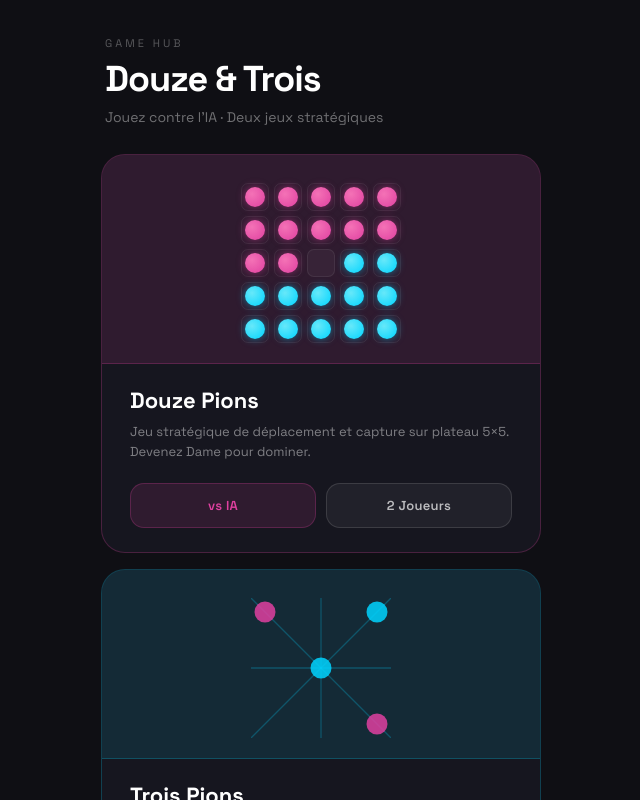
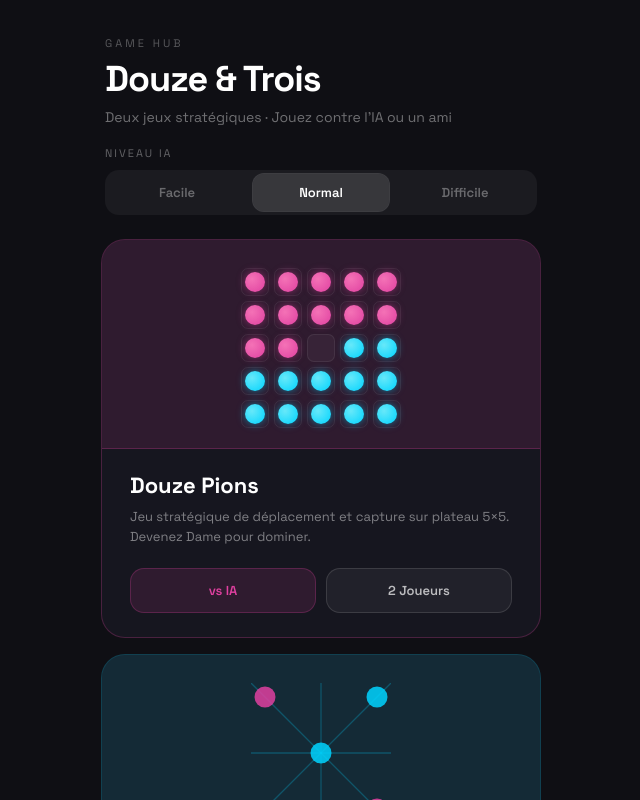
Before and after one commit to kanane666/Douze-pions, a React (Vite) app: page / in a window 1280 px wide. Shown: the top 800 px of the page, without its empty margins (319-959 px from the left). Built offline with nearby package versions, Linux system fonts and the light colour scheme.

Commit message:
niveau ia

```diff
--- a/src/App.jsx
+++ b/src/App.jsx
@@ -6,15 +6,17 @@ import TroisPions from './screens/TroisPions.jsx';
 const defaultStats = { wins: 0, losses: 0, draws: 0 };
 
 export default function App() {
-  const [screen, setScreen] = useState('home');
-  const [mode, setMode] = useState('ai'); // 'ai' ou '2p'
+  const [screen, setScreen]       = useState('home');
+  const [mode, setMode]           = useState('ai');
+  const [difficulty, setDifficulty] = useState('normal');
   const [stats, setStats] = useState({
     douze: { ai: {...defaultStats}, '2p': {...defaultStats} },
     trois: { ai: {...defaultStats}, '2p': {...defaultStats} },
   });
 
-  function onSelect(game, selectedMode) {
+  function onSelect(game, selectedMode, selectedDifficulty) {
     setMode(selectedMode);
+    setDifficulty(selectedDifficulty || 'normal');
     setScreen(game);
   }
 
@@ -30,11 +32,14 @@ export default function App() {
 
   return (
     <div style={{ minHeight:'100vh', background:'#0f0f14', overflowX:'hidden' }}>
-      {screen === 'home' && <Home onSelect={onSelect} />}
+      {screen === 'home' && (
+        <Home onSelect={onSelect} />
+      )}
       {screen === 'douze' && (
         <DouzePions
-          key={mode}
+          key={mode + difficulty}
           mode={mode}
+          difficulty={difficulty}
           onBack={() => setScreen('home')}
           stats={stats.douze[mode]}
           onStats={(r) => onStats('douze', r)}
@@ -42,8 +47,9 @@ export default function App() {
       )}
       {screen === 'trois' && (
         <TroisPions
-          key={mode}
+          key={mode + difficulty}
           mode={mode}
+          difficulty={difficulty}
           onBack={() => setScreen('home')}
           stats={stats.trois[mode]}
           onStats={(r) => onStats('trois', r)}
--- a/src/logic/douze.js
+++ b/src/logic/douze.js
@@ -111,15 +111,35 @@ export function checkEnd(board) {
   return null;
 }
 
-export function aiMove(board) {
+export function aiMove(board, difficulty = 'normal') {
   const pieces = board.map((v,i) => ({v,i})).filter(x => x.v?.p === 'j2');
   let candidates = [];
+
   for (const {i} of pieces) {
     for (const m of getMoves(board, i)) {
-      let score = (m.capture ? 15 : 0) + (Math.floor(m.to/5) === 4 ? 8 : 0) + Math.random() * 5;
+      let score = 0;
+
+      if (difficulty === 'easy') {
+        // Facile : pur hasard
+        score = Math.random() * 10;
+
+      } else if (difficulty === 'normal') {
+        // Normal : préfère capturer, sinon aléatoire
+        score = (m.capture ? 10 : 0) + Math.random() * 8;
+
+      } else {
+        // Difficile : maximise captures + avance + protection
+        score = (m.capture ? 20 : 0)
+          + (Math.floor(m.to/5) === 4 ? 10 : 0)          // promotion
+          + (Math.floor(m.to/5) >= 3 ? 4 : 0)            // avancer
+          + ([0,4,5,9,10,14,15,19,20,24].includes(m.to) ? -2 : 0) // évite bords
+          + Math.random() * 2;
+      }
+
       candidates.push({ from: i, to: m.to, score });
     }
   }
+
   if (!candidates.length) return null;
   candidates.sort((a,b) => b.score - a.score);
   return candidates[0];
--- a/src/logic/trois.js
+++ b/src/logic/trois.js
@@ -33,6 +33,19 @@ export function aiMove(board, difficulty = 'normal') {
   const phase = getPhase(board, 'j2');
   const empty = board.map((v,i) => v===null ? i : -1).filter(x => x >= 0);
 
+  if (difficulty === 'easy') {
+    // Facile : pose ou déplace au hasard
+    if (phase === 'place') {
+      return { type: 'place', to: empty[Math.floor(Math.random() * empty.length)] };
+    } else {
+      const myPions = board.map((v,i) => v==='j2' ? i : -1).filter(x => x >= 0);
+      const from = myPions[Math.floor(Math.random() * myPions.length)];
+      const to = empty[Math.floor(Math.random() * empty.length)];
+      return { type: 'move', from, to };
+    }
+  }
+
+  // Normal + Difficile : même logique intelligente
   if (phase === 'place') {
     // Gagner
     for (const i of empty) {
@@ -44,13 +57,21 @@ export function aiMove(board, difficulty = 'normal') {
       const b=[...board]; b[i]='j1';
       if (checkWin(b,'j1')) return { type:'place', to:i };
     }
-    if (difficulty === 'easy') return { type:'place', to: empty[Math.floor(Math.random()*empty.length)] };
-    const pref = [4,0,2,6,8,1,3,5,7].find(i => board[i]===null);
-    return { type:'place', to: pref ?? empty[0] };
+    if (difficulty === 'normal') {
+      // Normal : préfère centre/coins mais avec un peu d'aléatoire
+      const pref = [4,0,2,6,8,1,3,5,7];
+      const shuffled = difficulty === 'normal'
+        ? pref.sort(() => Math.random() - 0.3)
+        : pref;
+      return { type:'place', to: shuffled.find(i => board[i]===null) ?? empty[0] };
+    }
+    // Difficile : centre puis coins
+    return { type:'place', to: [4,0,2,6,8,1,3,5,7].find(i => board[i]===null) ?? empty[0] };
+
   } else {
-    // Phase déplacement : essayer chaque pion j2 vers chaque case vide
     const myPions = board.map((v,i) => v==='j2' ? i : -1).filter(x => x >= 0);
     let best = null, bestScore = -Infinity;
+
     for (const from of myPions) {
       for (const to of empty) {
         const b=[...board]; b[from]=null; b[to]='j2';
@@ -62,6 +83,11 @@ export function aiMove(board, difficulty = 'normal') {
             const b2=[...board]; b2[e]='j1';
             if (checkWin(b2,'j1')) score += 50;
           }
+          if (difficulty === 'hard') {
+            // Difficile : préfère centre
+            if (to === 4) score += 10;
+            if ([0,2,6,8].includes(to)) score += 5;
+          }
           score += Math.random() * 3;
         }
         if (score > bestScore) { bestScore = score; best = { type:'move', from, to }; }
--- a/src/screens/DouzePions.jsx
+++ b/src/screens/DouzePions.jsx
@@ -4,7 +4,7 @@ import TopBar from '../components/TopBar.jsx';
 import TurnBadge from '../components/TurnBadge.jsx';
 import StatsBar from '../components/StatsBar.jsx';
 
-export default function DouzePions({ onBack, stats, onStats, mode }) {
+export default function DouzePions({ onBack, stats, onStats, mode, difficulty }) {
   const [board, setBoard]       = useState(makeBoard);
   const [sel, setSel]           = useState(null);
   const [turn, setTurn]         = useState('j1');
@@ -35,7 +35,7 @@ export default function DouzePions({ onBack, stats, onStats, mode }) {
   setTimeout(() => {
     let cur = b;
 
-    const first = aiMove(cur);
+    const first = aiMove(cur, difficulty);
     if (!first) { endGame('j1'); setThinking(false); return; }
 
     const wasCapture = getCaptures(cur, first.from).some(m => m.to === first.to);
--- a/src/screens/Home.jsx
+++ b/src/screens/Home.jsx
@@ -1,4 +1,8 @@
+import { useState } from 'react';
+
 export default function Home({ onSelect }) {
+  const [difficulty, setDifficulty] = useState('normal');
+
   const games = [
     {
       id: 'douze',
@@ -20,9 +24,15 @@ export default function Home({ onSelect }) {
     },
   ];
 
+  const levels = [
+    { id: 'easy',   label: 'Facile' },
+    { id: 'normal', label: 'Normal' },
+    { id: 'hard',   label: 'Difficile' },
+  ];
+
   return (
     <div style={{ maxWidth:480, margin:'0 auto', padding:'0 0 40px' }}>
-      <div style={{ padding:'36px 24px 28px' }}>
+      <div style={{ padding:'36px 24px 20px' }}>
         <div style={{ fontSize:11, letterSpacing:3, color:'rgba(255,255,255,0.3)', textTransform:'uppercase', marginBottom:10 }}>
           Game Hub
         </div>
@@ -30,28 +40,46 @@ export default function Home({ onSelect }) {
           Douze &amp; Trois
         </div>
         <div style={{ fontSize:14, color:'rgba(255,255,255,0.4)', marginTop:8 }}>
-          Jouez contre l'IA · Deux jeux stratégiques
+          Deux jeux stratégiques · Jouez contre l'IA ou un ami
         </div>
       </div>
 
+      {/* Sélecteur de difficulté */}
+      <div style={{ padding:'0 24px 24px' }}>
+        <div style={{ fontSize:11, color:'rgba(255,255,255,0.35)', letterSpacing:2, textTransform:'uppercase', marginBottom:10 }}>
+          Niveau IA
+        </div>
+        <div style={{
+          display:'flex', gap:8,
+          background:'rgba(255,255,255,0.05)',
+          borderRadius:14, padding:4,
+        }}>
+          {levels.map(l => (
+            <button key={l.id} onClick={() => setDifficulty(l.id)} style={{
+              flex:1, padding:'10px 8px',
+              borderRadius:11, border:'none', cursor:'pointer',
+              fontSize:13, fontWeight:600,
+              background: difficulty === l.id ? 'rgba(255,255,255,0.12)' : 'transparent',
+              color: difficulty === l.id ? '#fff' : 'rgba(255,255,255,0.35)',
+              boxShadow: difficulty === l.id ? '0 0 0 1px rgba(255,255,255,0.15)' : 'none',
+              transition:'all 0.15s',
+            }}>
+              {l.label}
+            </button>
+          ))}
+        </div>
+      </div>
+
+      {/* Cartes jeux */}
       <div style={{ display:'flex', flexDirection:'column', gap:16, padding:'0 20px' }}>
         {games.map(g => (
-          <div key={g.id}
-            onClick={() => onSelect(g.id)}
-            style={{
+          <div key={g.id} style={{
             background:'#16161f',
             border:`1px solid ${g.border}`,
-              borderRadius:24,
-              overflow:'hidden',
-              cursor:'pointer',
-              transition:'transform 0.18s, box-shadow 0.18s',
-            }}
-            onMouseEnter={e => { e.currentTarget.style.transform='translateY(-3px)'; e.currentTarget.style.boxShadow=`0 16px 48px ${g.dim}`; }}
-            onMouseLeave={e => { e.currentTarget.style.transform='translateY(0)'; e.currentTarget.style.boxShadow='none'; }}
-          >
+            borderRadius:24, overflow:'hidden',
+          }}>
             <div style={{
-              background: g.dim,
-              padding:'28px 28px 20px',
+              background: g.dim, padding:'28px 28px 20px',
               display:'flex', justifyContent:'center',
               borderBottom:`1px solid ${g.border}`,
             }}>
@@ -62,11 +90,12 @@ export default function Home({ onSelect }) {
               <div style={{ fontSize:13, color:'rgba(255,255,255,0.45)', lineHeight:1.6, marginBottom:20 }}>{g.desc}</div>
               <div style={{ display:'flex', gap:10 }}>
                 <button
-    onClick={(e) => { e.stopPropagation(); onSelect(g.id, 'ai'); }}
+                  onClick={() => onSelect(g.id, 'ai', difficulty)}
                   style={{
-      flex:1, padding:'13px 8px', borderRadius:14, fontSize:13, fontWeight:600,
-      background: g.dim, border:`1px solid ${g.border}`, color: g.color,
-      transition:'background 0.2s', letterSpacing:0.3, cursor:'pointer',
+                    flex:1, padding:'13px 8px', borderRadius:14,
+                    fontSize:13, fontWeight:600, cursor:'pointer',
+                    background: g.dim, border:`1px solid ${g.border}`,
+                    color: g.color, transition:'background 0.2s',
                   }}
                   onMouseEnter={e => e.currentTarget.style.background=g.border}
                   onMouseLeave={e => e.currentTarget.style.background=g.dim}
@@ -74,12 +103,14 @@ export default function Home({ onSelect }) {
                   vs IA
                 </button>
                 <button
-    onClick={(e) => { e.stopPropagation(); onSelect(g.id, '2p'); }}
+                  onClick={() => onSelect(g.id, '2p', difficulty)}
                   style={{
-      flex:1, padding:'13px 8px', borderRadius:14, fontSize:13, fontWeight:600,
-      background:'rgba(255,255,255,0.05)', border:'1px solid rgba(255,255,255,0.12)',
+                    flex:1, padding:'13px 8px', borderRadius:14,
+                    fontSize:13, fontWeight:600, cursor:'pointer',
+                    background:'rgba(255,255,255,0.05)',
+                    border:'1px solid rgba(255,255,255,0.12)',
                     color:'rgba(255,255,255,0.7)',
-      transition:'background 0.2s', letterSpacing:0.3, cursor:'pointer',
+                    transition:'background 0.2s',
                   }}
                   onMouseEnter={e => e.currentTarget.style.background='rgba(255,255,255,0.1)'}
                   onMouseLeave={e => e.currentTarget.style.background='rgba(255,255,255,0.05)'}
@@ -110,8 +141,12 @@ function MiniDouze() {
         }}>
           {c && <div style={{
             width:20, height:20, borderRadius:'50%',
-            background: c==='j1' ? 'radial-gradient(circle at 35% 35%, #f472b6, #e040a0)' : 'radial-gradient(circle at 35% 35%, #67e8f9, #00d4ff)',
-            boxShadow: c==='j1' ? '0 0 8px rgba(224,64,160,0.5)' : '0 0 8px rgba(0,212,255,0.5)',
+            background: c==='j1'
+              ? 'radial-gradient(circle at 35% 35%, #f472b6, #e040a0)'
+              : 'radial-gradient(circle at 35% 35%, #67e8f9, #00d4ff)',
+            boxShadow: c==='j1'
+              ? '0 0 8px rgba(224,64,160,0.5)'
+              : '0 0 8px rgba(0,212,255,0.5)',
           }}/>}
         </div>
       ))}
@@ -125,10 +160,9 @@ function MiniTrois() {
       {[[0,80,160,80],[80,0,80,160],[0,0,160,160],[160,0,0,160]].map(([x1,y1,x2,y2],i)=>
         <line key={i} x1={x1} y1={y1} x2={x2} y2={y2} stroke="rgba(0,212,255,0.25)" strokeWidth={1.5}/>
       )}
-      {[{x:16,y:16,c:'j1'},{x:80,y:80,c:'j2'},{x:144,y:144,c:'j1'},{x:144,y:16,c:'j2'},{x:16,y:144,c:null}].map((p,i)=>
-        p.c ? <circle key={i} cx={p.x} cy={p.y} r={12}
-          fill={p.c==='j1'?'#e040a0':'#00d4ff'}
-          opacity={0.85}/> : null
+      {[{x:16,y:16,c:'j1'},{x:80,y:80,c:'j2'},{x:144,y:144,c:'j1'},{x:144,y:16,c:'j2'}].map((p,i)=>
+        <circle key={i} cx={p.x} cy={p.y} r={12}
+          fill={p.c==='j1'?'#e040a0':'#00d4ff'} opacity={0.85}/>
       )}
     </svg>
   );
--- a/src/screens/TroisPions.jsx
+++ b/src/screens/TroisPions.jsx
@@ -4,7 +4,7 @@ import TopBar from '../components/TopBar.jsx';
 import TurnBadge from '../components/TurnBadge.jsx';
 import StatsBar from '../components/StatsBar.jsx';
 
-export default function TroisPions({ onBack, stats, onStats, mode }) {
+export default function TroisPions({ onBack, stats, onStats, mode, difficulty }) {
   const [board, setBoard]     = useState(() => Array(9).fill(null));
   const [turn, setTurn]       = useState('j1');
   const [winner, setWinner]   = useState(null);
@@ -44,7 +44,7 @@ export default function TroisPions({ onBack, stats, onStats, mode }) {
   const doAI = useCallback((b, h) => {
     setThinking(true);
     setTimeout(() => {
-      const move = aiMove(b);
+      const move = aiMove(b, difficulty);
       if (!move) { setWinner('draw'); onStats('draws'); setThinking(false); return; }
       const next = [...b];
       if (move.type === 'place') next[move.to] = 'j2';
```
Lines whose indentation alone changed are shown as unchanged.
